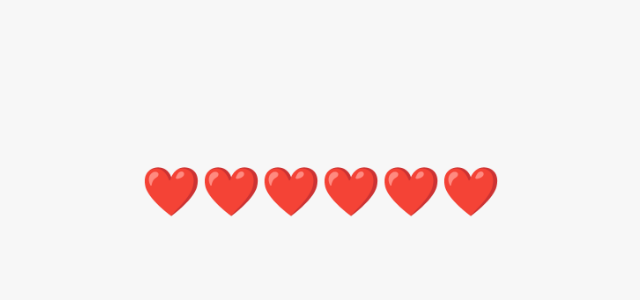
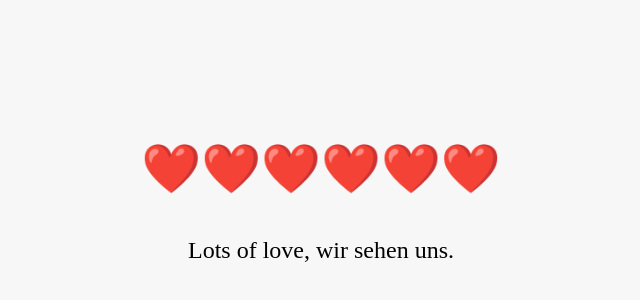
Before and after one commit to joflosan/Fuermoana, a plain HTML site: page hearts.html in a window 1280 px wide. Shown: the part 196-496 px from the top of the page, without its empty margins (319-959 px from the left). Drawn offline with Linux system fonts and the light colour scheme.

Commit message:
Update hearts.html

```diff
--- a/hearts.html
+++ b/hearts.html
@@ -10,14 +10,19 @@
             align-items: center;
             justify-content: center;
             height: 100vh;
-            overflow: hidden;
+            flex-direction: column;
         }
 
         #hearts-container {
-            position: relative;
             font-size: 3em;
             color: red;
             animation: floatHearts 2s linear infinite;
+        }
+
+        #message {
+            margin-top: 20px;
+            font-size: 1.5em;
+            color: black;
         }
 
         @keyframes floatHearts {
@@ -39,5 +44,9 @@
         ❤️❤️❤️❤️❤️❤️
     </div>
 
+    <div id="message">
+        Lots of love, wir sehen uns.
+    </div>
+
 </body>
 </html>
```
